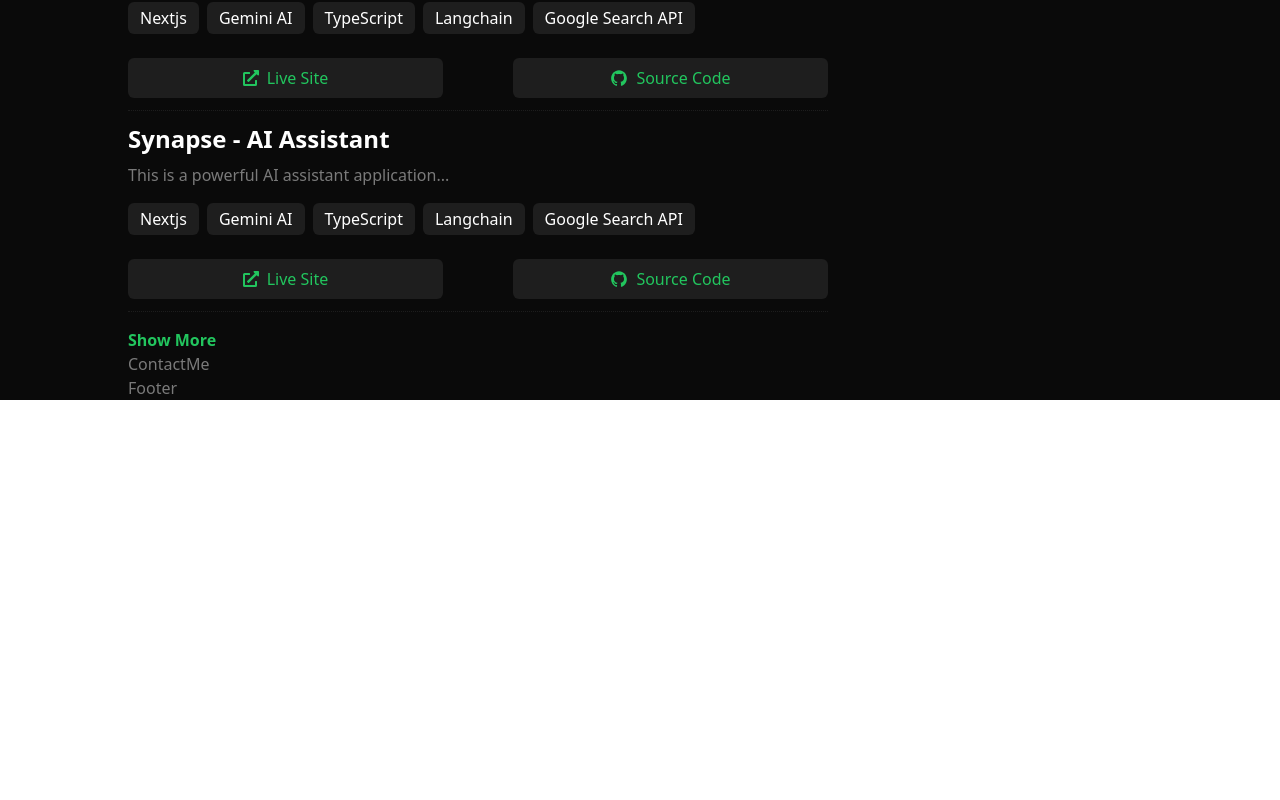
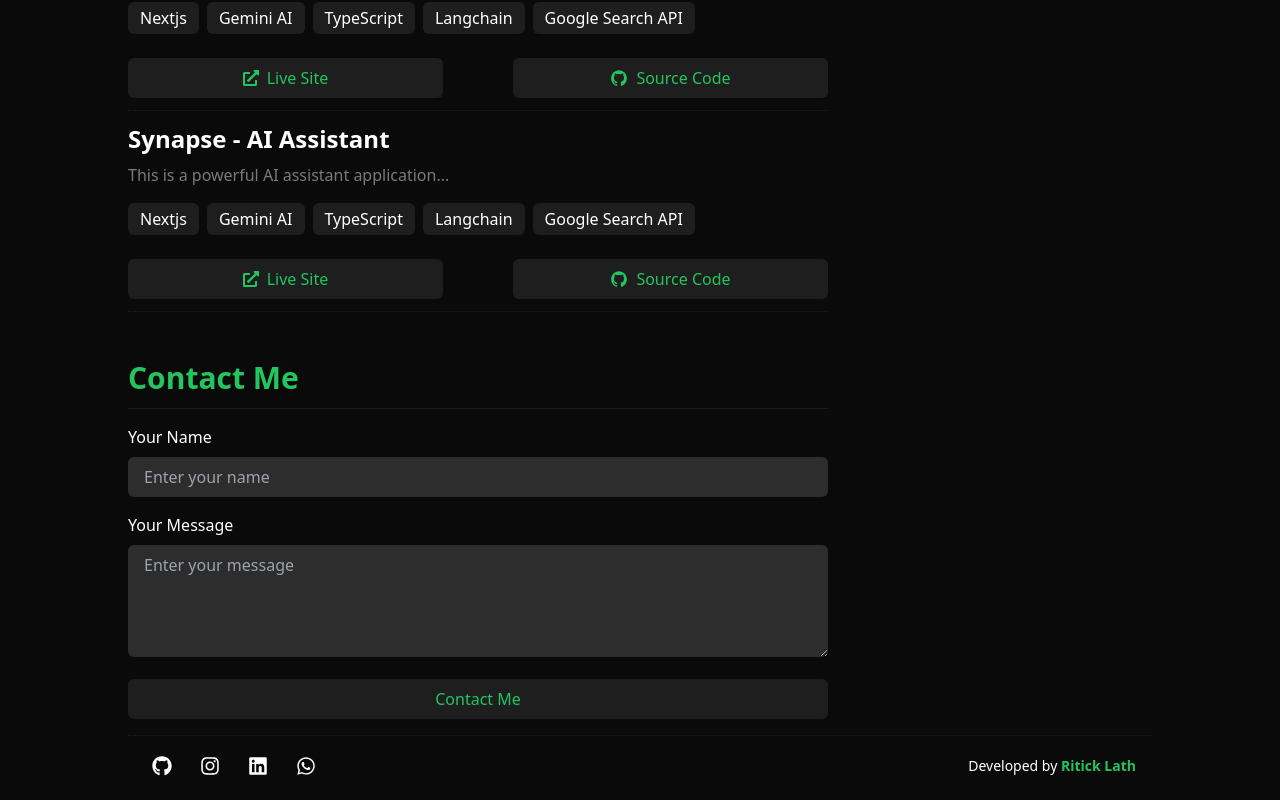
Before and after one commit to RitickLath/devfolio, a Next.js app: page / in a window 1280 px wide. Shown: the part 2000-2800 px from the top of the page. Before the commit the page ends 2400 px from the top, so only its background shows below. Built offline with nearby package versions, Linux system fonts and the light colour scheme.

Commit message:
Contact Me and Footer

```diff
--- a/src/app/components/ContactMe.jsx
+++ b/src/app/components/ContactMe.jsx
@@ -1,7 +1,67 @@
-import React from "react";
+import React, { useState } from "react";
 
 const ContactMe = () => {
-  return <div>ContactMe</div>;
+  const [name, setName] = useState("");
+  const [message, setMessage] = useState("");
+
+  // Replace with your WhatsApp number (without + or dashes)
+  const whatsappNumber = "1234567890";
+
+  // Function to handle WhatsApp redirect with pre-filled message
+  const handleContact = () => {
+    const preFilledMessage = `Hi ${name},\nMessage: ${message}`;
+    const whatsappURL = `https://wa.me/${6209847887}?text=${encodeURIComponent(
+      preFilledMessage
+    )}`;
+    window.open(whatsappURL, "_blank");
+  };
+
+  return (
+    <div className="max-w-[700px] mt-12">
+      <h1 className="text-2xl md:text-3xl text-[#22C55E] font-bold">
+        Contact Me
+      </h1>
+      <hr className="border-[#1D1D1D] my-3" />
+
+      {/* Name Input */}
+      <div className="my-4">
+        <label className="block text-white mb-2" htmlFor="name">
+          Your Name
+        </label>
+        <input
+          id="name"
+          type="text"
+          className="w-full px-4 outline-none py-2 bg-[#2D2D2D] text-white rounded-md"
+          placeholder="Enter your name"
+          value={name}
+          onChange={(e) => setName(e.target.value)}
+        />
+      </div>
+
+      {/* Message Input */}
+      <div className="mb-4">
+        <label className="block text-white mb-2" htmlFor="message">
+          Your Message
+        </label>
+        <textarea
+          id="message"
+          className="w-full px-4 outline-none py-2 bg-[#2D2D2D] text-white rounded-md"
+          placeholder="Enter your message"
+          value={message}
+          onChange={(e) => setMessage(e.target.value)}
+          rows={4}
+        ></textarea>
+      </div>
+
+      {/* Contact Button */}
+      <button
+        onClick={handleContact}
+        className="w-full flex items-center justify-center px-6 py-2 text-[#22C55E] rounded-md bg-[#1E1E1E] hover:bg-[#142117] cursor-pointer"
+      >
+        Contact Me
+      </button>
+    </div>
+  );
 };
 
 export default ContactMe;
--- a/src/app/components/Footer.jsx
+++ b/src/app/components/Footer.jsx
@@ -1,7 +1,57 @@
 import React from "react";
+import { FaGithub, FaInstagram, FaLinkedin, FaWhatsapp } from "react-icons/fa"; // Import WhatsApp icon
 
 const Footer = () => {
-  return <div>Footer</div>;
+  return (
+    <footer className="w-full my-4">
+      <hr className="border-[#1D1D1D] border-dotted my-3" />
+      <div className="container mx-auto flex justify-between items-center px-4">
+        {/* Social Icons */}
+        <div className="flex space-x-2 lg:space-x-3">
+          <a
+            href="https://github.com/RitickLath"
+            target="_blank"
+            rel="noopener noreferrer"
+            className="text-white hover:text-[#22C55E] p-2 rounded-md"
+          >
+            <FaGithub className="text-xl" />
+          </a>
+          <a
+            href="https://www.instagram.com/ritick_lath/"
+            target="_blank"
+            rel="noopener noreferrer"
+            className="text-white hover:text-[#22C55E] p-2 rounded-md"
+          >
+            <FaInstagram className="text-xl" />
+          </a>
+          <a
+            href="https://www.linkedin.com/in/ritick-lath-xyz/"
+            target="_blank"
+            rel="noopener noreferrer"
+            className="text-white hover:text-[#22C55E] p-2 rounded-md"
+          >
+            <FaLinkedin className="text-xl" />
+          </a>
+          <a
+            href="https://wa.me/6209847887" // Replace with your WhatsApp number (in international format)
+            target="_blank"
+            rel="noopener noreferrer"
+            className="text-white hover:text-[#22C55E] p-2 rounded-md"
+          >
+            <FaWhatsapp className="text-xl" />
+          </a>
+        </div>
+
+        {/* Developer Text */}
+        <div>
+          <p className="text-white text-sm">
+            Developed by{" "}
+            <span className="text-[#22C55E] font-semibold">Ritick Lath</span>
+          </p>
+        </div>
+      </div>
+    </footer>
+  );
 };
 
 export default Footer;
--- a/src/app/components/Projects.jsx
+++ b/src/app/components/Projects.jsx
@@ -34,15 +34,6 @@
       {displayedProjects.map((project, index) => (
         <React.Fragment key={index}>{project}</React.Fragment>
       ))}
-
-      <div className="mt-4 flex">
-        <button
-          onClick={() => setShowAll(!showAll)}
-          className="text-[#22C55E] font-semibold"
-        >
-          {showAll ? "Show Less" : "Show More"}
-        </button>
-      </div>
     </div>
   );
 };
```
